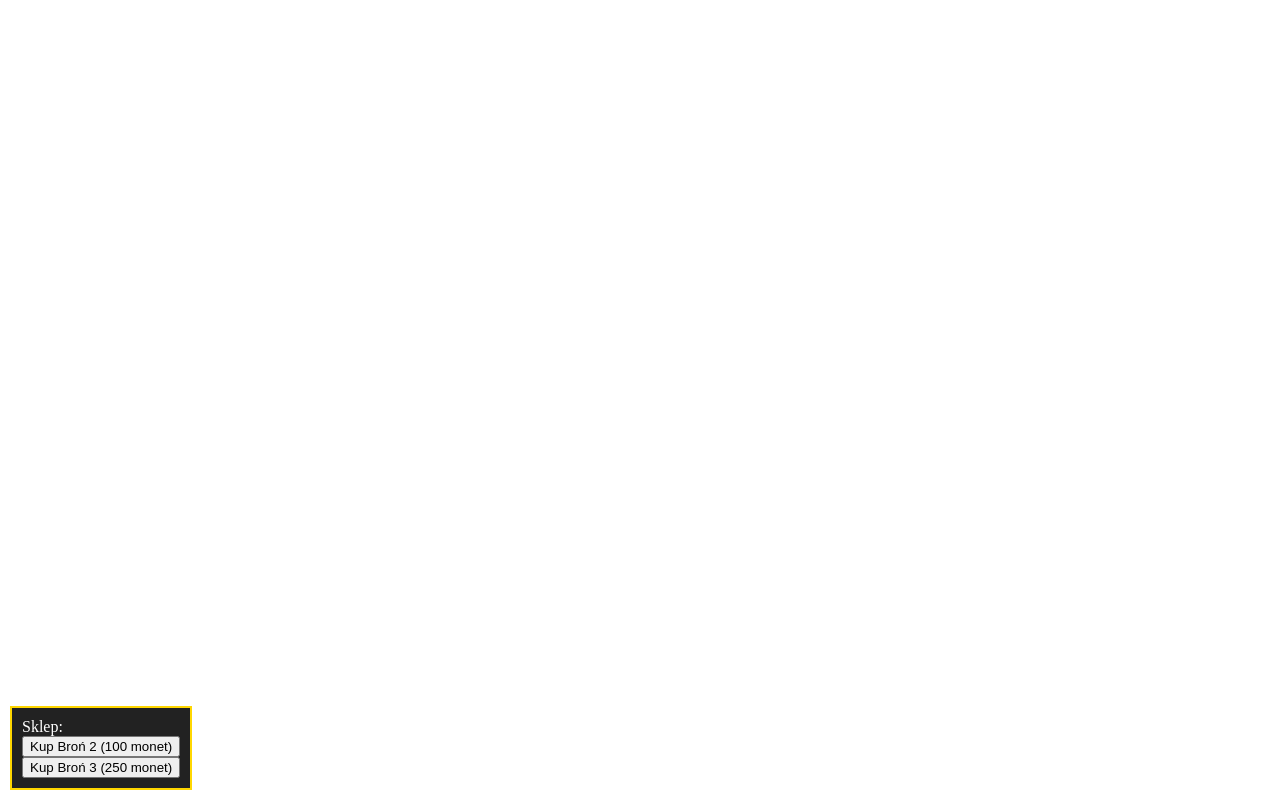
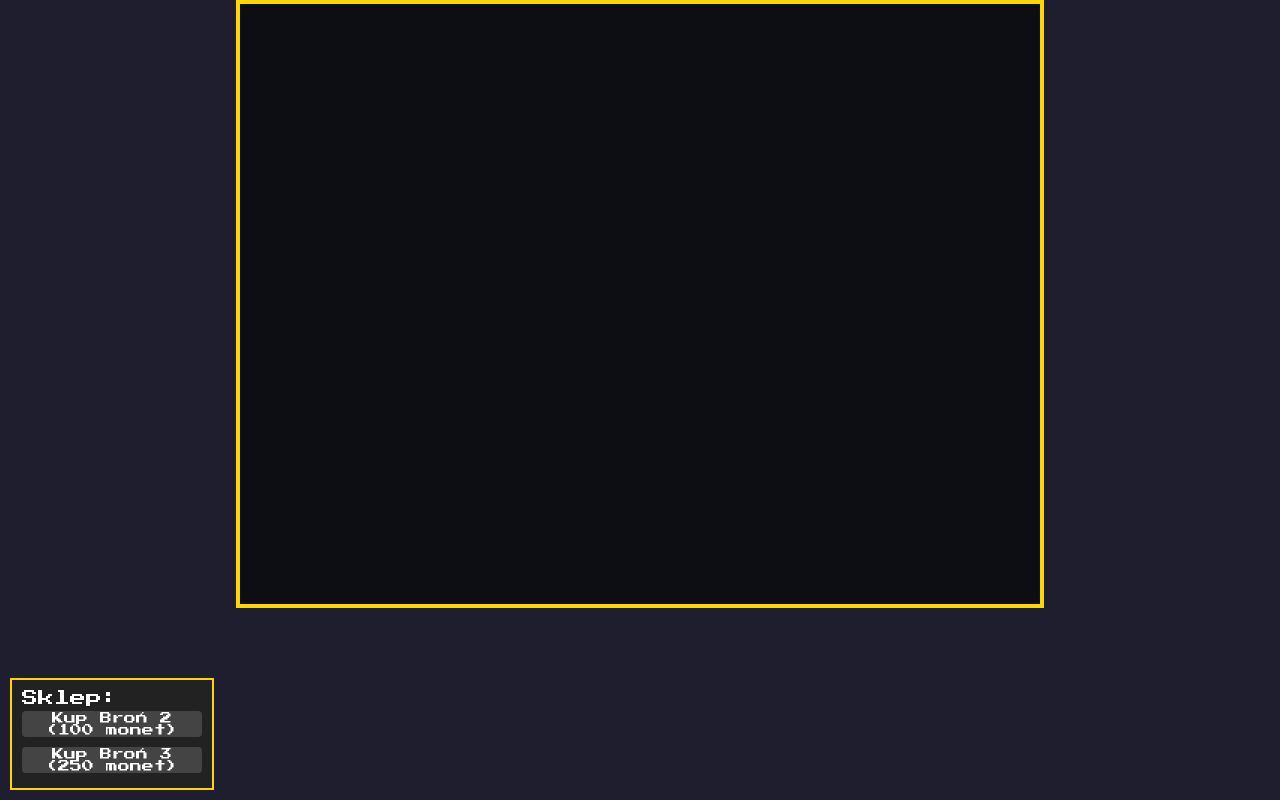
Before and after one commit to miechur0123/mojagra, a plain HTML site: page index.html in a window 1280 px wide. Drawn offline with Linux system fonts and the light colour scheme.

Commit message:
Update index.html

```diff
--- a/index.html
+++ b/index.html
@@ -1,5 +1,65 @@
-<div id="shop" style="position:fixed; bottom:10px; left:10px; background:#222; padding:10px; border:2px solid #FFD700; font-family: 'Press Start 2P'; color:white;">
+<!DOCTYPE html>
+<html lang="pl">
+<head>
+<meta charset="UTF-8" />
+<title>BroTato Lite</title>
+<style>
+  @import url('https://fonts.googleapis.com/css2?family=Press+Start+2P&display=swap');
+  body {
+    margin: 0;
+    overflow: hidden;
+    background: #1e1e2f;
+    font-family: 'Press Start 2P', cursive;
+    color: white;
+  }
+  canvas {
+    display: block;
+    margin: auto;
+    background: #0d0d14;
+    image-rendering: pixelated;
+    border: 4px solid #FFD700;
+  }
+  #hud {
+    position: fixed;
+    top: 10px; left: 10px;
+    font-size: 18px;
+    user-select: none;
+  }
+  #shop {
+    position: fixed;
+    bottom: 10px; left: 10px;
+    background: #222;
+    padding: 10px;
+    border: 2px solid #FFD700;
+    font-family: 'Press Start 2P';
+    color: white;
+    user-select: none;
+  }
+  #shop button {
+    font-family: 'Press Start 2P';
+    font-size: 12px;
+    margin: 5px 0;
+    width: 180px;
+    cursor: pointer;
+    background: #444;
+    color: white;
+    border: none;
+    border-radius: 4px;
+  }
+  #shop button:hover {
+    background: #FFD700;
+    color: black;
+  }
+</style>
+</head>
+<body>
+<div id="hud"></div>
+<div id="shop">
   <div>Sklep:</div>
   <button id="buyWeapon1">Kup Broń 2 (100 monet)</button><br/>
   <button id="buyWeapon2">Kup Broń 3 (250 monet)</button>
 </div>
+<canvas id="game" width="800" height="600"></canvas>
+<script src="main.js"></script>
+</body>
+</html>
```
